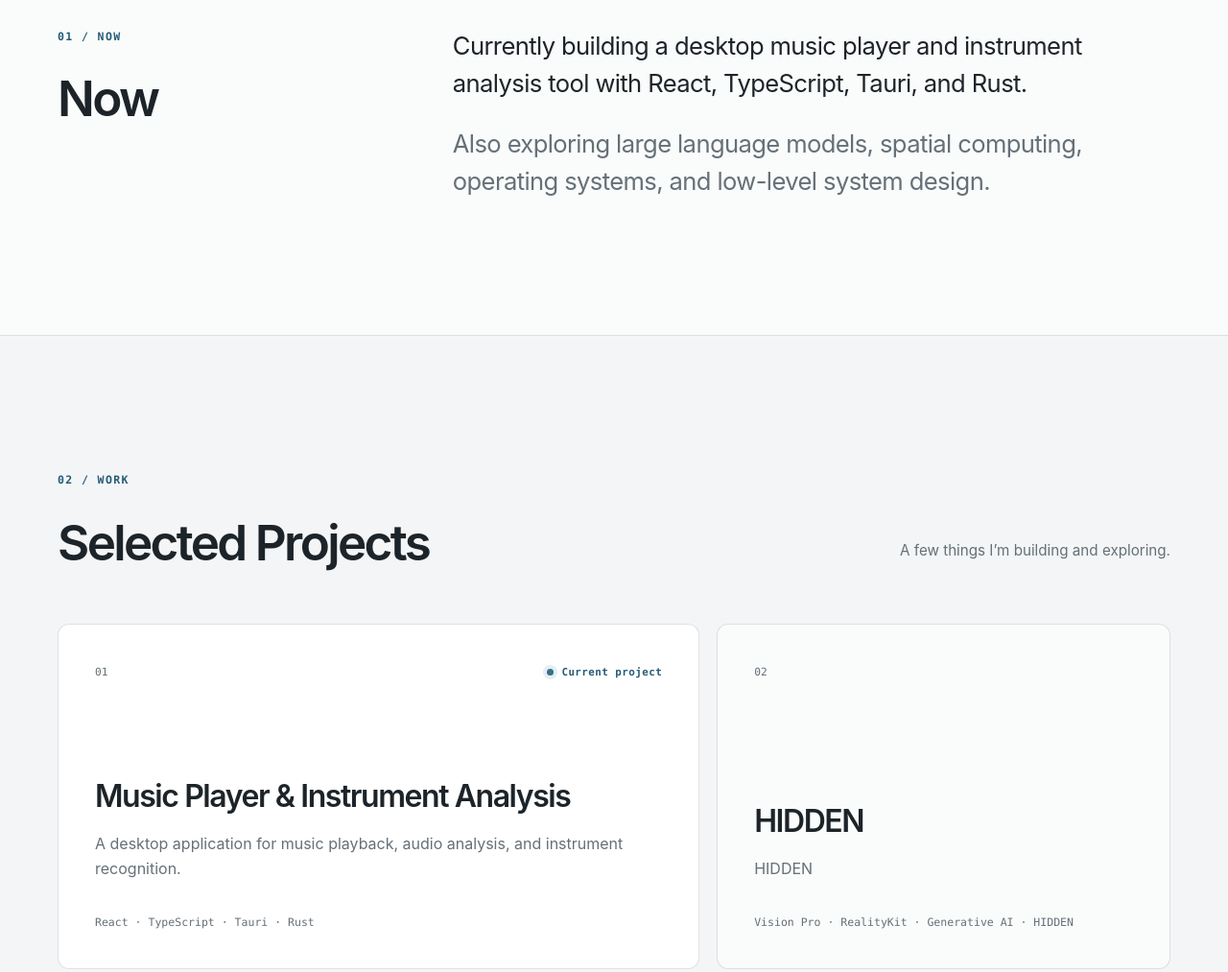
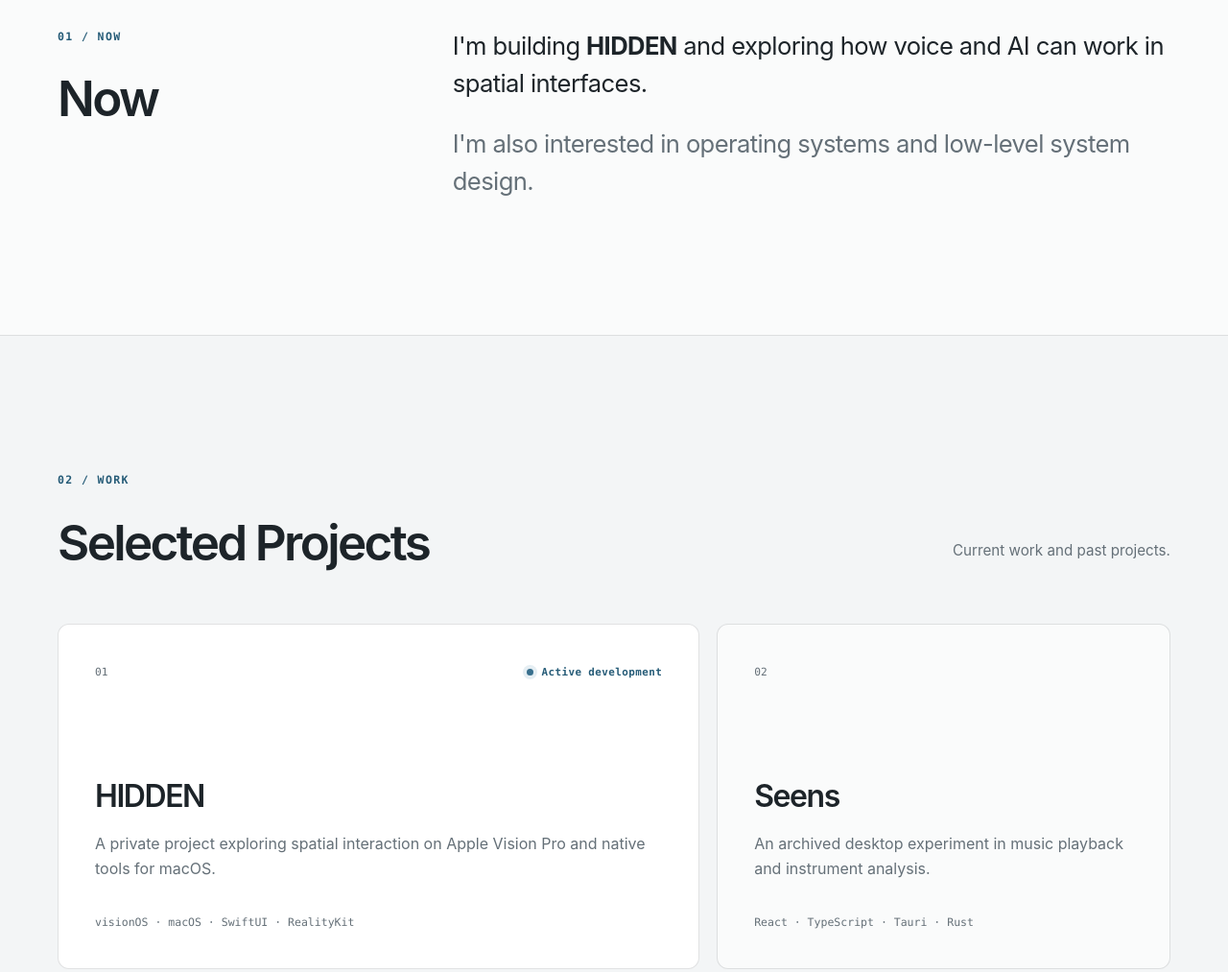
Before and after one commit to cxlanyagege/cxlanyagege.github.io, a plain HTML site: page index.html in a window 1280 px wide. Shown: the part 920-1933 px from the top of the page at 96% size. Drawn offline with Linux system fonts and the light colour scheme.

Commit message:
Refresh current and archived projects

```diff
--- a/index.html
+++ b/index.html
@@ -8,12 +8,12 @@
     <meta name="theme-color" content="#111518" media="(prefers-color-scheme: dark)">
     <meta
       name="description"
-      content="Shen He builds software across systems, firmware, artificial intelligence, and the boundary between software and hardware."
+      content="Shen He builds native apps for visionOS and macOS and explores systems, firmware, and artificial intelligence."
     >
     <meta property="og:title" content="Shen He — Developer">
     <meta
       property="og:description"
-      content="Software built out of curiosity, from low-level systems to artificial intelligence."
+      content="Current work in spatial computing and native macOS tools, alongside selected past projects."
     >
     <meta property="og:type" content="website">
     <meta property="og:url" content="https://cxlanyagege.github.io/">
@@ -89,12 +89,11 @@
           </div>
           <div class="section-copy now-copy">
             <p>
-              Currently building a desktop music player and instrument analysis tool
-              with React, TypeScript, Tauri, and Rust.
+              I'm building <strong>HIDDEN</strong> and exploring how voice and AI can work
+              in spatial interfaces.
             </p>
             <p>
-              Also exploring large language models, spatial computing,
-              operating systems, and low-level system design.
+              I'm also interested in operating systems and low-level system design.
             </p>
           </div>
         </div>
@@ -107,23 +106,23 @@
               <p class="section-label">02 / Work</p>
               <h2 id="projects-title">Selected Projects</h2>
             </div>
-            <p class="section-note">A few things I’m building and exploring.</p>
+            <p class="section-note">Current work and past projects.</p>
           </div>
 
           <div class="project-grid">
             <article class="project-card project-card-featured">
               <div class="project-card-topline">
                 <span class="project-number" aria-hidden="true">01</span>
-                <span class="status"><span class="status-dot" aria-hidden="true"></span>Current project</span>
+                <span class="status"><span class="status-dot" aria-hidden="true"></span>Active development</span>
               </div>
               <div class="project-card-body">
-                <h3>Music Player &amp; Instrument Analysis</h3>
+                <h3>HIDDEN</h3>
                 <p>
-                  A desktop application for music playback, audio analysis,
-                  and instrument recognition.
+                  A private project exploring spatial interaction on Apple Vision Pro
+                  and native tools for macOS.
                 </p>
               </div>
-              <p class="project-stack">React · TypeScript · Tauri · Rust</p>
+              <p class="project-stack">visionOS · macOS · SwiftUI · RealityKit</p>
             </article>
 
             <article class="project-card">
@@ -131,12 +130,12 @@
                 <span class="project-number" aria-hidden="true">02</span>
               </div>
               <div class="project-card-body">
-                <h3>HIDDEN</h3>
+                <h3>Seens</h3>
                 <p>
-                  HIDDEN
+                  An archived desktop experiment in music playback and instrument analysis.
                 </p>
               </div>
-              <p class="project-stack">Vision Pro · RealityKit · Generative AI · HIDDEN</p>
+              <p class="project-stack">React · TypeScript · Tauri · Rust</p>
             </article>
 
             <article class="project-card project-card-wide">
```
